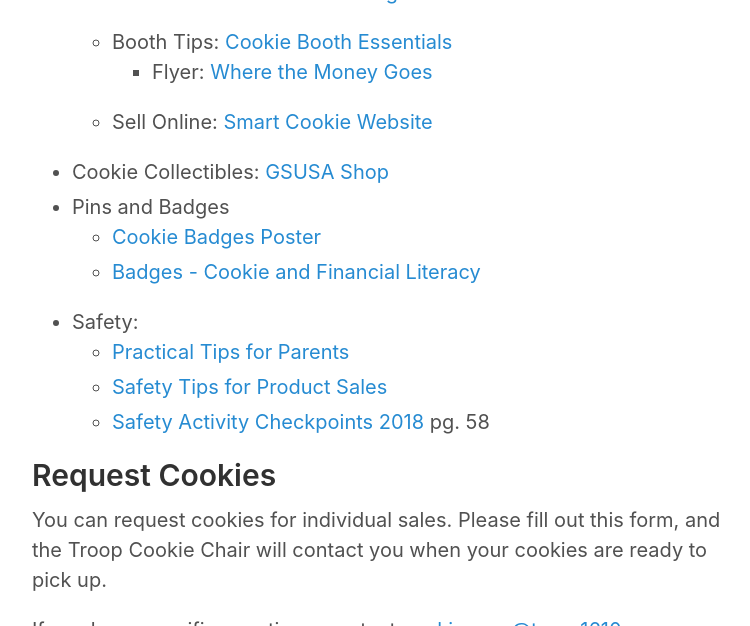
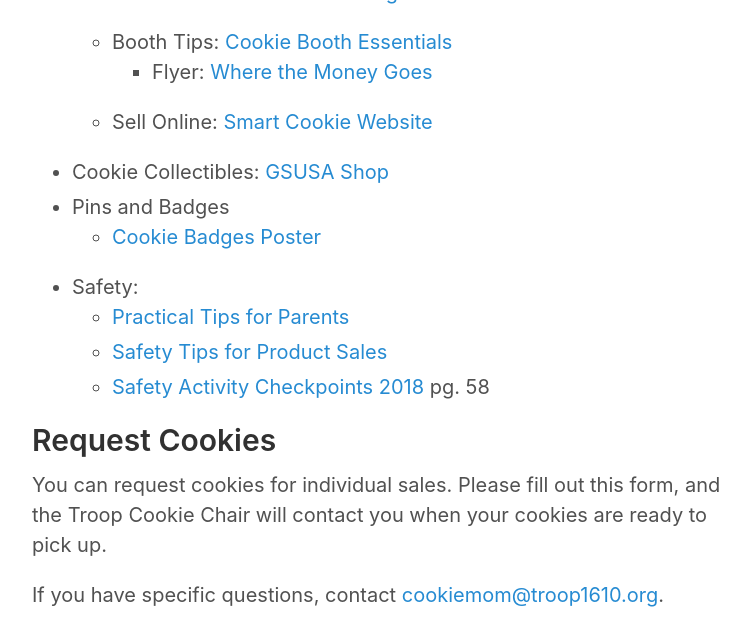
Before and after one commit to Troop1610/troop1610.github.io, a Jekyll site: the page built from cookies.md, in a window 1280 px wide and 900 px high, scrolled down 1368 px, cut to the strip 0-626 px from the top of the window. Shown: the whole strip, without its empty margins (258-1008 px from the left). Built offline with Jekyll 4.4.1, drawn with Linux system fonts in a browser that asks for light colours.

Commit message:
remove dead link

```diff
--- a/cookies.md
+++ b/cookies.md
@@ -36,7 +36,6 @@
 - Cookie Collectibles: [GSUSA Shop](https://www.girlscoutshop.com/GIFTS/COOKIE-TIME-COLLECTIBLES)
 - Pins and Badges
   - [Cookie Badges Poster](https://www.girlscouts.org/content/dam/girlscouts-gsusa/forms-and-documents/cookie/Resources/GSUSA_GSM_Cookie-Badges_Poster_24x36_18.pdf)
-  - [Badges - Cookie and Financial Literacy](https://www.gs-top.org/content/dam/girlscouts-gs-top/cookies-2019/Badges%20-%20Cookies%20and%20Financial%20Literacy%20WEB.pdf)
 - Safety:
   - [Practical Tips for Parents](https://www.girlscouts.org/program/gs_cookies/pdf/2010_practical_tips_for_parents.pdf)
   - [Safety Tips for Product Sales](https://www.girlscouts.org/content/dam/girlscouts-gsusa/forms-and-documents/cookie/Resources/Safety%20Tips%20Updated%20Aug%202014%20Final.pdf)
```
